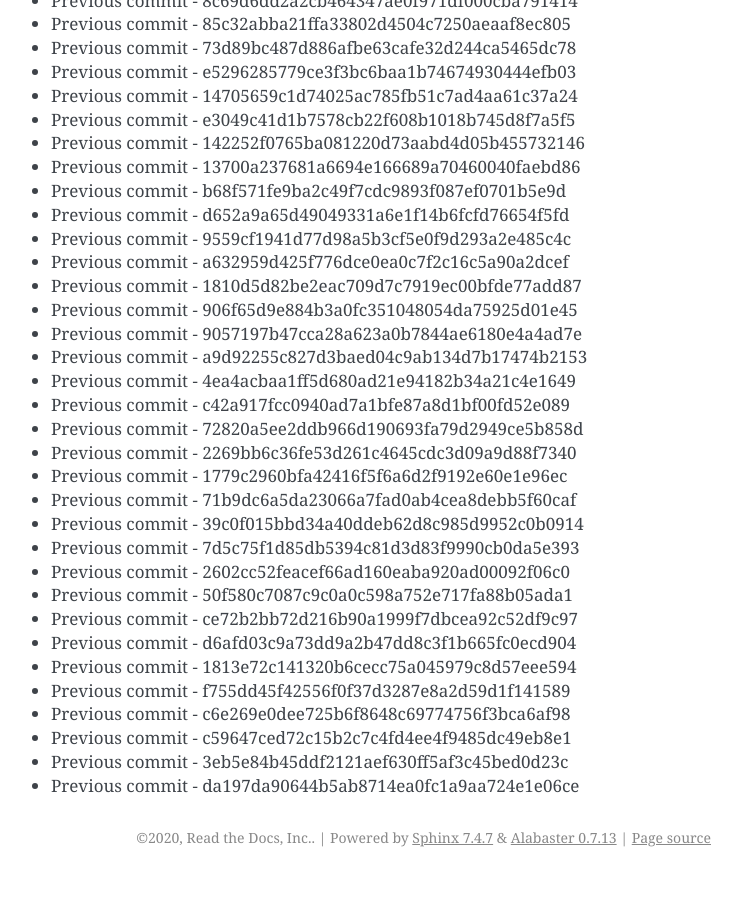
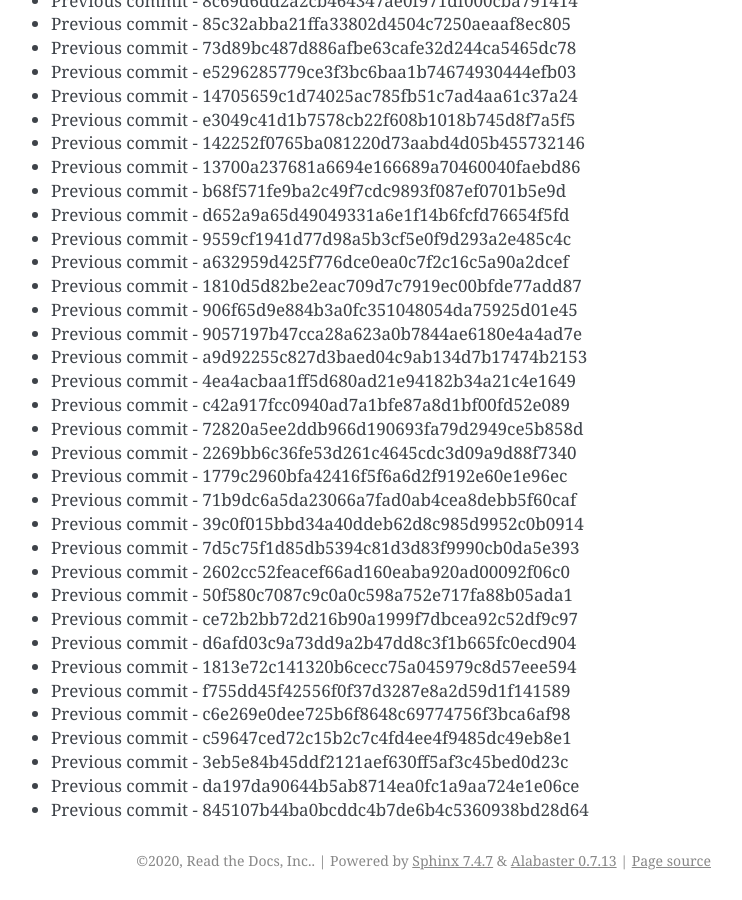
Before and after one commit to readthedocs/rtd-git-stresstest, a Sphinx documentation site: the page built from docs/updates.rst, in a window 1280 px wide and 900 px high, scrolled down 35684 px. Shown: the whole window, without its empty margins (399-1141 px from the left). Built offline with Sphinx 7.4.7, drawn with Linux system fonts in a browser that asks for light colours; before the commit the page ends 36561 px from its top, so only the background shows below that.

Commit message:
Generating commit from previous: 845107b44ba0bcddc4b7de6b4c5360938bd28d64

```diff
--- a/docs/updates.rst
+++ b/docs/updates.rst
@@ -1531,3 +1531,4 @@ It can be tested for any performance characteristics.
 * Previous commit - c59647ced72c15b2c7c4fd4ee4f9485dc49eb8e1
 * Previous commit - 3eb5e84b45ddf2121aef630ff5af3c45bed0d23c
 * Previous commit - da197da90644b5ab8714ea0fc1a9aa724e1e06ce
+* Previous commit - 845107b44ba0bcddc4b7de6b4c5360938bd28d64
```
